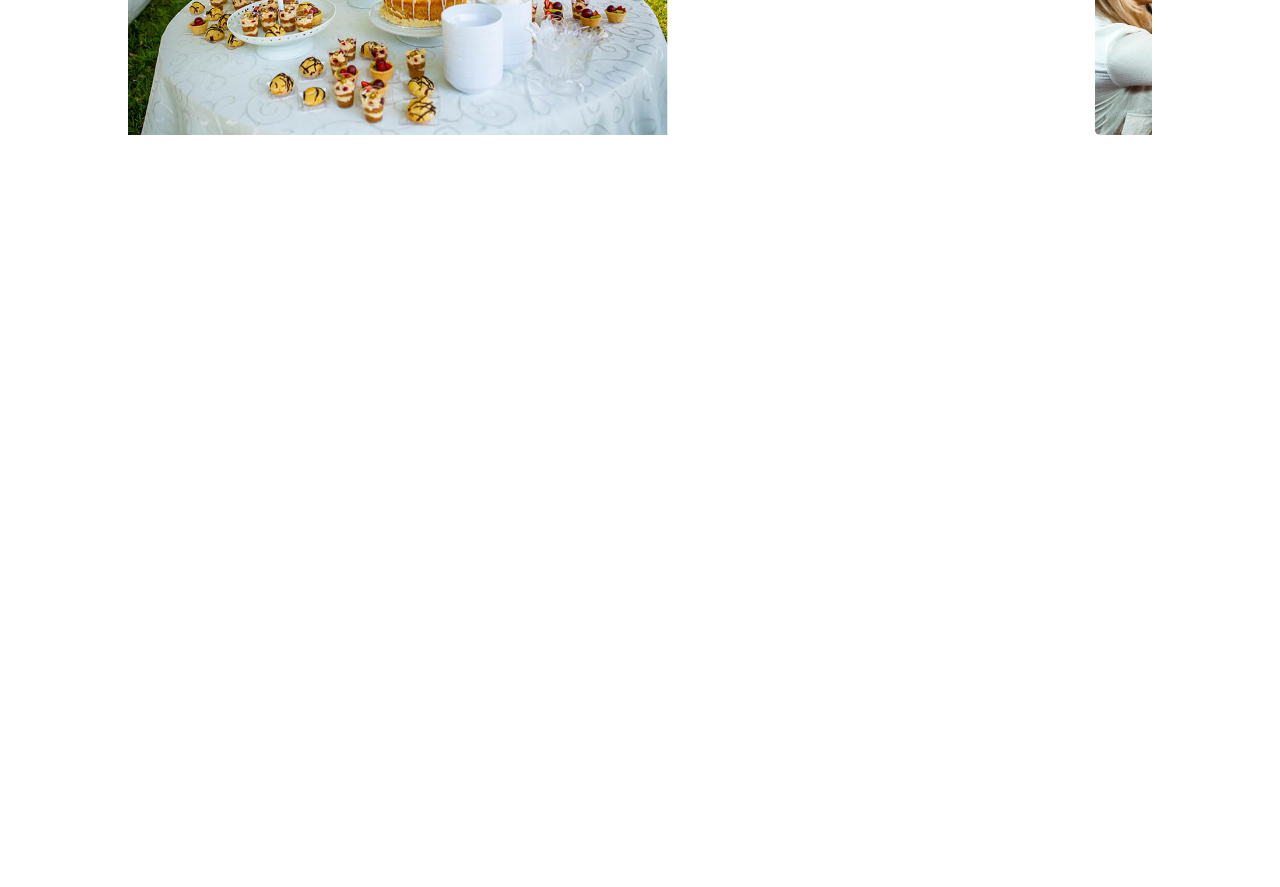
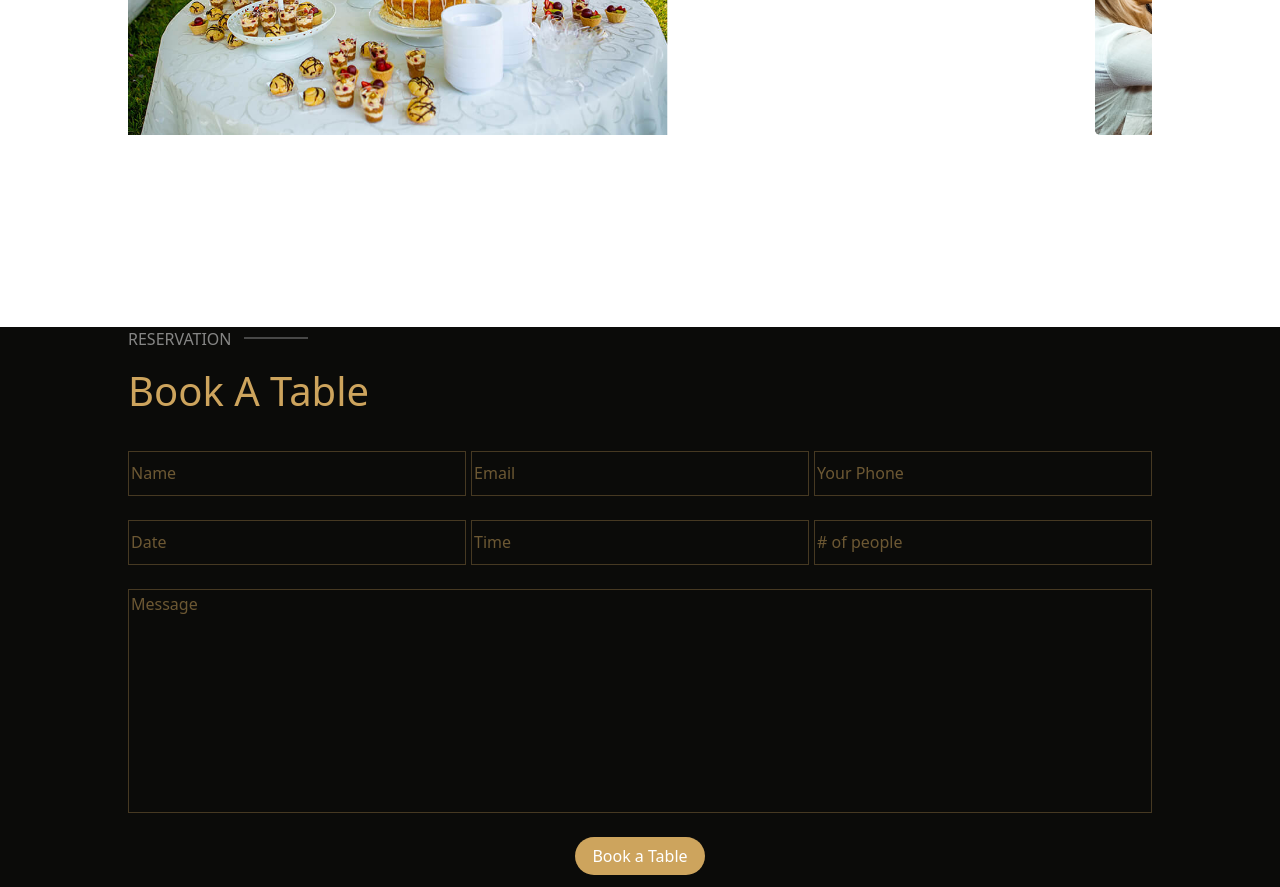
Before and after one commit to Goodkat87/ILYASS_CBIENBON, a website: page index.html in a window 1280 px wide. Shown: the part 2633-3520 px from the top of the page. Before the commit the page ends 2960 px from the top, so only its background shows below. Drawn offline with nearby package versions, Linux system fonts and the light colour scheme.

Commit message:
Add of reservation Form

```diff
--- a/index.html
+++ b/index.html
@@ -51,7 +51,7 @@
                 <p class="text-white fw-bold">Delivering great food for more than 18years!</p>
                 <div>
                     <button class="btn btn-outline-gold text-white rounded-pill" type="submit" style="width: 140px;">OUR MENU</button>
-                    <button class="btn btn-outline-gold text-white rounded-pill" type="submit" style="width: 140px;">BOOK A TABLE</button>
+                    <button class="btn btn-outline-gold text-white rounded-pill" style="width: 140px;">BOOK A TABLE</button>
                 </div>
             </div>
             <div id="play" data-bs-toggle="modal"
@@ -184,6 +184,26 @@
             </div>
           </div>
         </section>
+        <section id="reservation">
+          <div id="resTop">
+            <p>RESERVATION &ensp;</p>
+            <h1 class="text-gold">Book A Table</h1>
+          </div>
+          <form id="resBottom">
+            <div id="persoInfo">
+              <input type="name" placeholder="Name">
+              <input type="email" placeholder="Email">
+              <input type="tel" placeholder="Your Phone">
+            </div>
+            <div id="resInfo">
+              <input type="text" placeholder="Date" onfocus="(this.type='date')" onblur="(this.type='text')" >
+              <input type="text" placeholder="Time "onfocus="(this.type='time')" onblur="(this.type='text')" >
+              <input type="number" placeholder="# of people">
+            </div>
+            <textarea name="Message" id="message" placeholder="Message" ></textarea>
+            <button type="submit" class="btn text-white bg-gold rounded-pill" style="width: 130px;">Book a Table</button>
+          </form>
+        </section>
     </main>
 
     <footer>
--- a/src/sass/module/_main.sass
+++ b/src/sass/module/_main.sass
@@ -159,6 +159,74 @@ main
                     color: white
                     text-decoration: underline
                     text-decoration-color: #cda45d
+    #reservation
+        width: 100%
+        height: 70%
+        background-color: #0b0b09
+        display: flex
+        flex-direction: column
+        align-items: center
+        justify-content: center
+
+        #resTop
+            width: 80%
+            height: 20%
+            p
+                color: white
+                opacity: 0.5
+                &::after
+                    width: 5%
+                    margin-top: 10px
+                    display: inline-block
+                    content: ""
+                    position: absolute
+                    border: 1px white solid
+                    opacity: 0.5
+        #resBottom
+            width: 80%
+            height: 80%
+            display: flex
+            flex-direction: column
+            align-items: center
+            justify-content: center
+            justify-content: space-around
+            div
+                width: 100%
+                height: 10%
+                display: flex
+                justify-content: space-between
+                input
+                    width: 33%
+                    height: 100%
+                    color:  white
+                    background-color: #0b0b09
+                    border: rgb(205, 164, 93, 30%) 1px solid
+                    &::placeholder
+                        color: #cda45d
+                        opacity: 0.5
+                    &::-webkit-outer-spin-button
+                        -webkit-appearance: none
+                        margin: 0
+                    &::-webkit-inner-spin-button
+                        -webkit-appearance: none
+                        margin: 0
+
+
+            textarea
+                background-color:#0b0b09
+                color: #cda45d
+                border: rgb(205, 164, 93, 30%) 1px solid
+                resize: none
+                width: 100%
+                height: 50%
+                &::placeholder
+                    color: #cda45d
+                    opacity: 0.5
+
+
+
+
+
 
 
 
```
Also changed, not shown: public/css/app.css, 1 other file.
